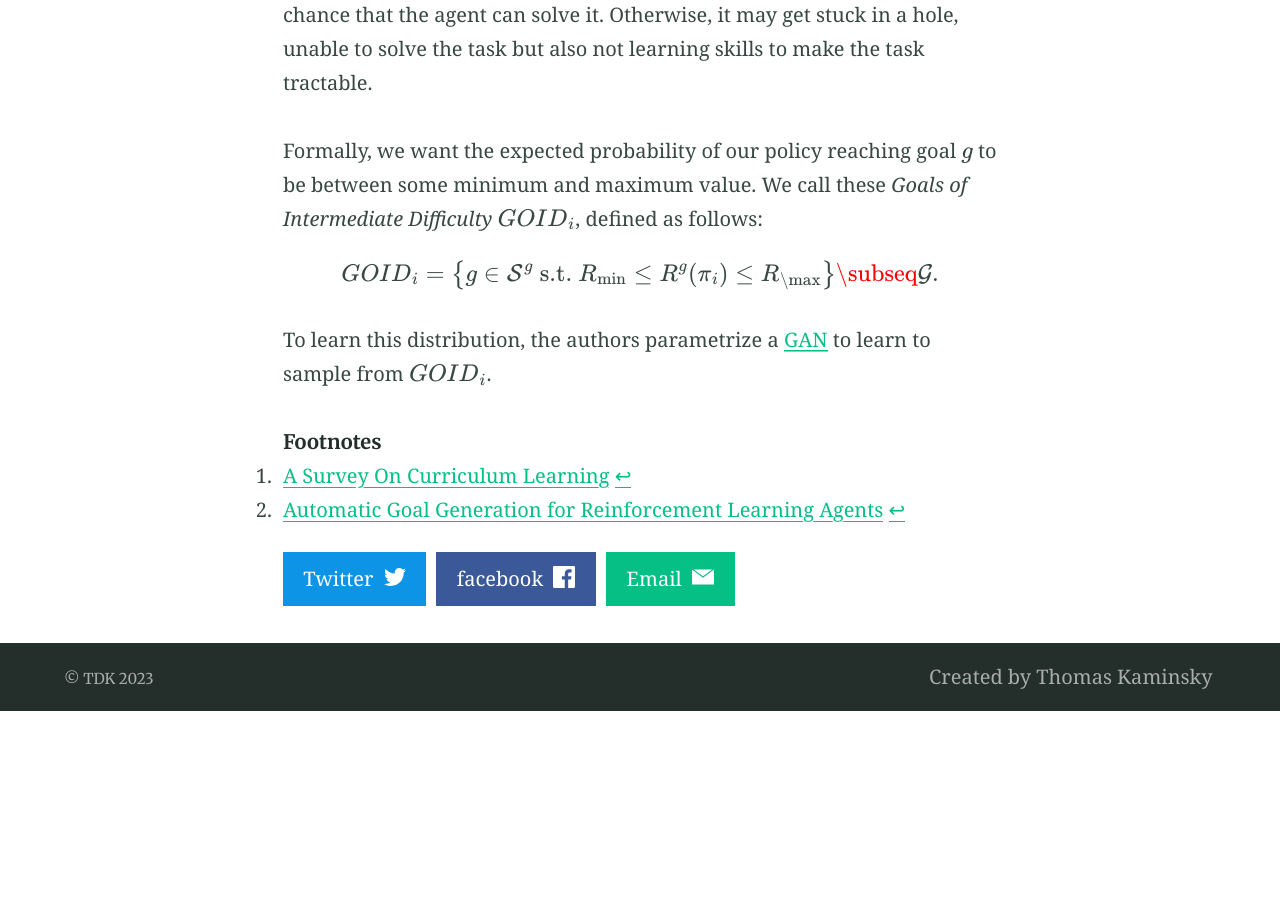
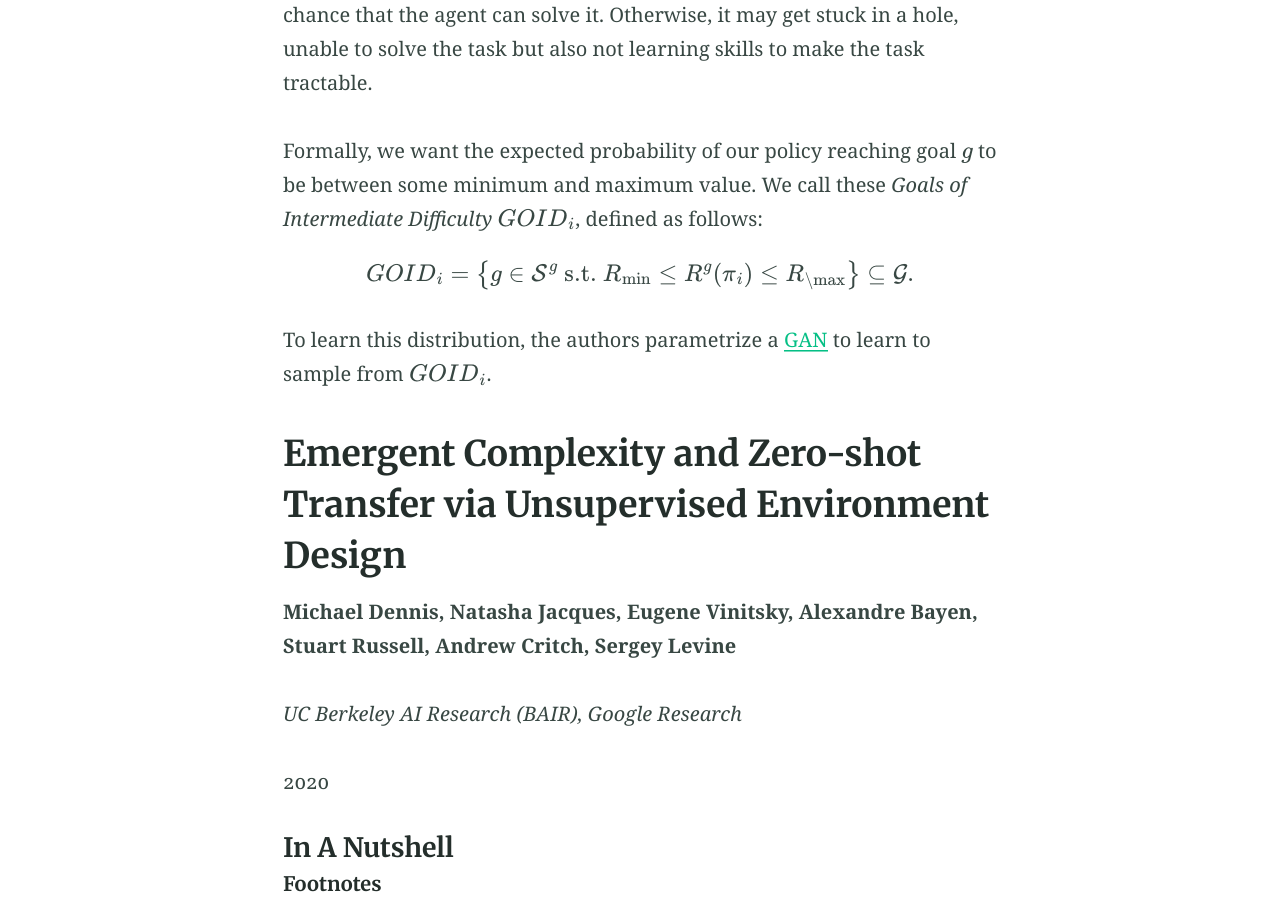
Before and after one commit to tkaminsky/tkaminsky.github.io, a Jekyll site: the page built from _posts/2023-06-26-cl-papers.md, in a window 1280 px wide and 900 px high, scrolled down 8177 px. Built offline with Jekyll 4.4.1, drawn with Linux system fonts in a browser that asks for light colours; before the commit the page ends 8888 px from its top, so only the background shows below that.

```diff
--- a/_posts/2023-06-26-cl-papers.md
+++ b/_posts/2023-06-26-cl-papers.md
@@ -158,12 +158,27 @@ R^{g}(\pi_{i})
 \leq
 R_{\text{\max}}
 \right\}
-\subseq
+\subseteq
 \mathcal{G}.
 $$
 
 To learn this distribution, the authors parametrize a [GAN](https://machinelearningmastery.com/what-are-generative-adversarial-networks-gans/) to learn to sample from $GOID_{i}$.
 
+
+
+[comment]: # PAPER NUMBER 2 ––––––––––––––––––––––––––––––––––––––––––––––––––––––––––––––––---------------------------------------------
+
+
+
+## Emergent Complexity and Zero-shot Transfer via Unsupervised Environment Design
+
+**Michael Dennis, Natasha Jacques, Eugene Vinitsky, Alexandre Bayen, Stuart Russell, Andrew Critch, Sergey Levine**
+
+*UC Berkeley AI Research (BAIR), Google Research*
+
+2020
+
+#### In A Nutshell
 
 
 
```
Also changed, not shown: _posts/2023-06-27-rg.md (added, +95 -0 lines).
